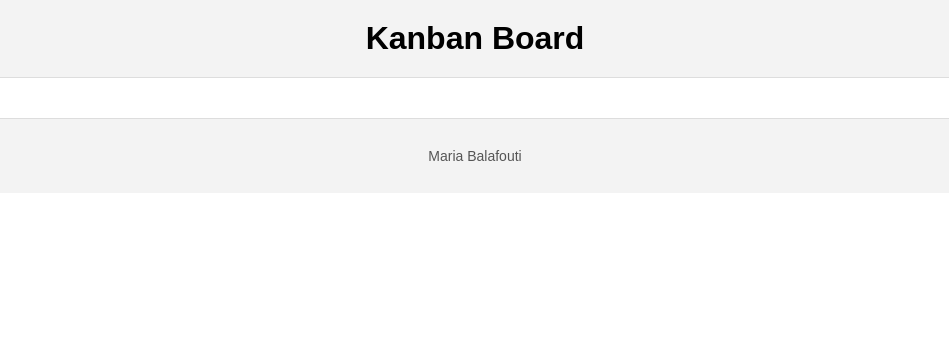
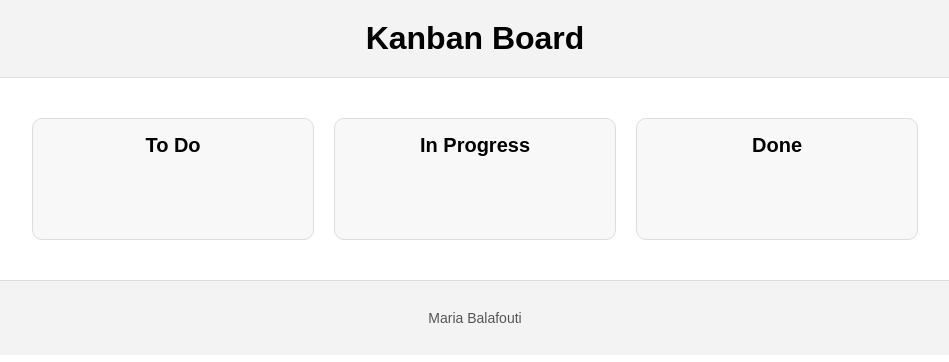
Before and after one commit to mariabalafouti/DevReady-Kanban-Board, a plain HTML site: page index.html in a window 1280 px wide. Shown: the whole page, without its empty margins (165-1114 px from the left). Drawn offline with Linux system fonts and the light colour scheme; no server answers.

Commit message:
Add column IDs in HTML and detect columns in script.js

```diff
--- a/index.html
+++ b/index.html
@@ -12,7 +12,28 @@
   </header>
 
   <main>
-    <div id="board-container">
+    <div id="board-container" class="board-container">
+
+      <div class="list-column" id="todo-column">
+        <h2>To Do</h2>
+        <div class="tasks">
+
+        </div>
+      </div>
+
+      <div class="list-column" id="inprogress-column">
+        <h2>In Progress</h2>
+        <div class="tasks">
+
+        </div>
+      </div>
+
+      <div class="list-column" id="done-column">
+        <h2>Done</h2>
+        <div class="tasks">
+
+        </div>
+      </div>
 
     </div>
   </main>
@@ -21,5 +42,6 @@
     <p>Maria Balafouti</p>
   </footer>
 
+  <script src="script.js"></script>
 </body>
 </html>
--- a/script.js
+++ b/script.js
@@ -1,3 +1,11 @@
+console.log("Script loaded");
+
+const todoColumn = document.getElementById("todo-column");
+const inProgressColumn = document.getElementById("inprogress-column");
+const doneColumn = document.getElementById("done-column");
+
+console.log("Found columns:", todoColumn, inProgressColumn, doneColumn);
+
 const BASE_URL = "https://fwpznxhkrtlglmuqrgwa.supabase.co/functions/v1/app";
 const SANDBOX_ID = "maria-dev";
 
```
